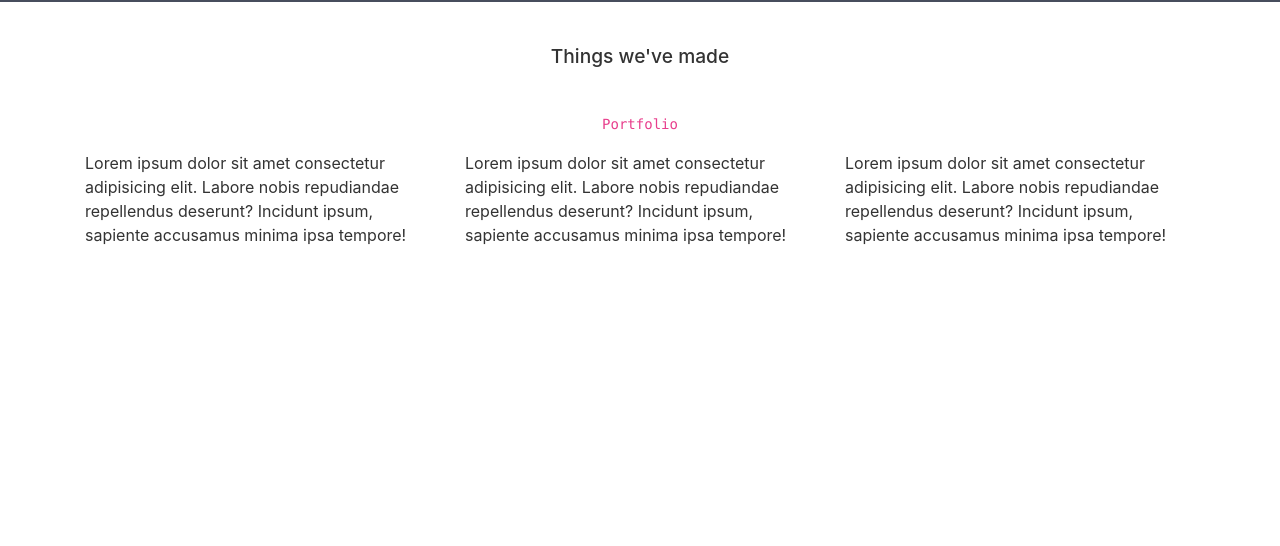
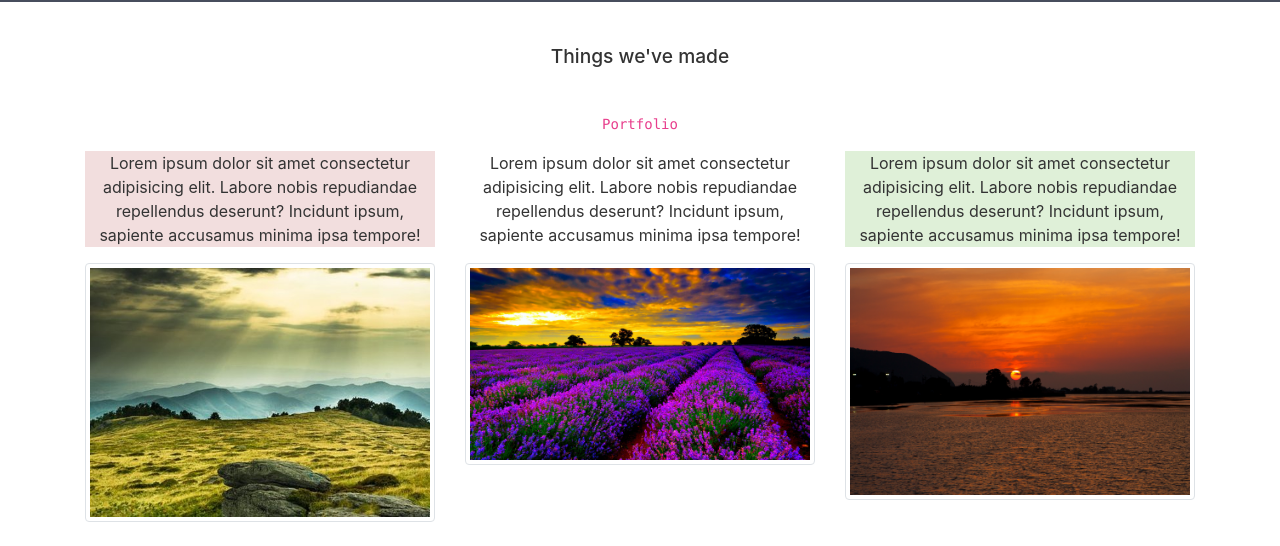
Before and after one commit to kostaschikis/web-dev-assignments, a plain HTML site: page index.html in a window 1280 px wide. Shown: the part 863-1409 px from the top of the page. Before the commit the page ends 1134 px from the top, so only its background shows below. Drawn offline with nearby package versions, Linux system fonts and the light colour scheme.

Commit message:
Section 3 Finished

```diff
--- a/index.html
+++ b/index.html
@@ -48,13 +48,22 @@
         <div class="container">
             <div class="row">
                 <div class="col-md">
-                    Lorem ipsum dolor sit amet consectetur adipisicing elit. Labore nobis repudiandae repellendus deserunt? Incidunt ipsum, sapiente accusamus minima ipsa tempore!
+                    <p class="text-center light-red">
+                        Lorem ipsum dolor sit amet consectetur adipisicing elit. Labore nobis repudiandae repellendus deserunt? Incidunt ipsum, sapiente accusamus minima ipsa tempore!
+                    </p>
+                    <img src="img/lan1.jpg" class="img-thumbnail w-70 h-90 ">
                 </div>
                 <div class="col-md">
-                    Lorem ipsum dolor sit amet consectetur adipisicing elit. Labore nobis repudiandae repellendus deserunt? Incidunt ipsum, sapiente accusamus minima ipsa tempore!
+                    <p class="text-center">
+                        Lorem ipsum dolor sit amet consectetur adipisicing elit. Labore nobis repudiandae repellendus deserunt? Incidunt ipsum, sapiente accusamus minima ipsa tempore!
+                    </p>
+                    <img src="img/lan2.jpg" class="img-thumbnail w-70 h-90">
                 </div>
                 <div class="col-md">
-                    Lorem ipsum dolor sit amet consectetur adipisicing elit. Labore nobis repudiandae repellendus deserunt? Incidunt ipsum, sapiente accusamus minima ipsa tempore!
+                    <p class="text-center light-green">
+                        Lorem ipsum dolor sit amet consectetur adipisicing elit. Labore nobis repudiandae repellendus deserunt? Incidunt ipsum, sapiente accusamus minima ipsa tempore!
+                    </p>
+                    <img src="img/lan3.jpg" class="img-thumbnail w-70 h-90">
                 </div>
             </div>
         </div>
--- a/style.css
+++ b/style.css
@@ -49,6 +49,14 @@ div#section3 {
     margin: 1.5rem;
 }
 
+.light-red {
+    background-color: #f2dede;
+}
+
+.light-green {
+    background-color: #dff0d8;
+}
+
 #section1 img {
     margin: 1.2rem;
 }
```
Also changed, not shown: img/lan1.jpg (added), img/lan2.jpg (added), img/lan3.jpg (added).
